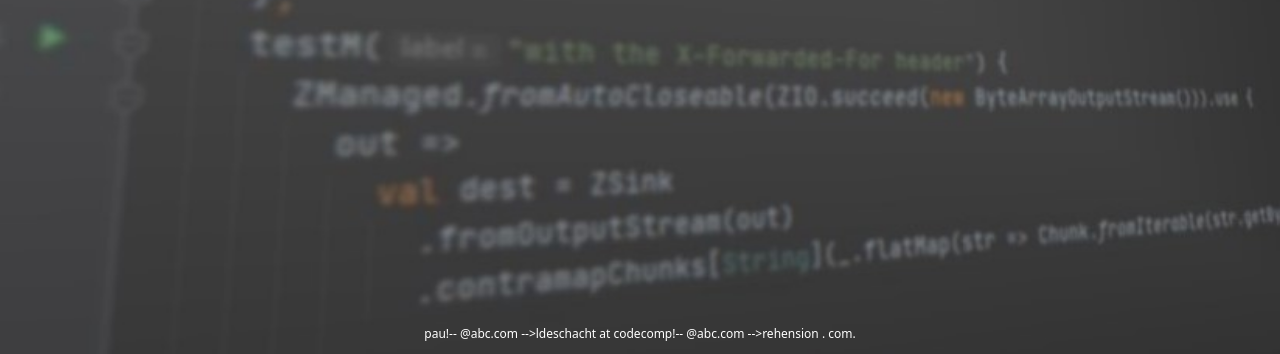
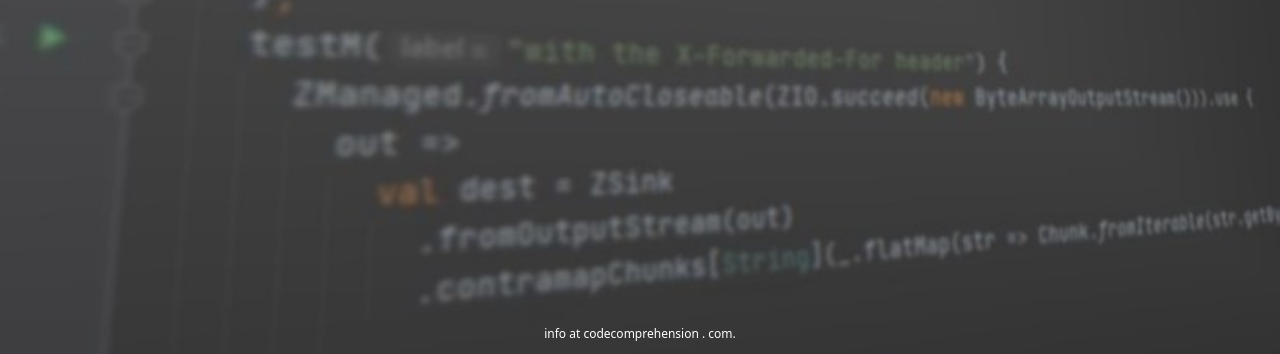
Before and after one commit to pauldeschacht/codecomprehension-site, a website built with Vite: page index.html in a window 1280 px wide. Shown: the part 446-800 px from the top of the page. Built offline with nearby package versions, Linux system fonts and the light colour scheme.

Commit message:
fix obfuscation email

```diff
--- a/index.html
+++ b/index.html
@@ -17,7 +17,7 @@
         </div>
         <div class="row-start-4 text-4xl font-medium text-center">Become an Expert Software Engineer</div>
         <div class="row-start-6 text-xs flex justify-center items-end pb-3"><a
-                href="mailto:pauldes<!-- abc@def -->chacht&commat;codecompre!-- @abc.com -->hension&period;com">pau!-- @abc.com -->ldeschacht at codecomp!-- @abc.com -->rehension &#x2e; com</a>
+                href="mailto:info&commat;codecomprehension&period;com">inf<!-- @abc.com -->o at codecomp<!-- @abc.com -->rehension &#x2e; com</a>
                 <a href="/survey.html">.</a>
         </div>
     </div>
```
